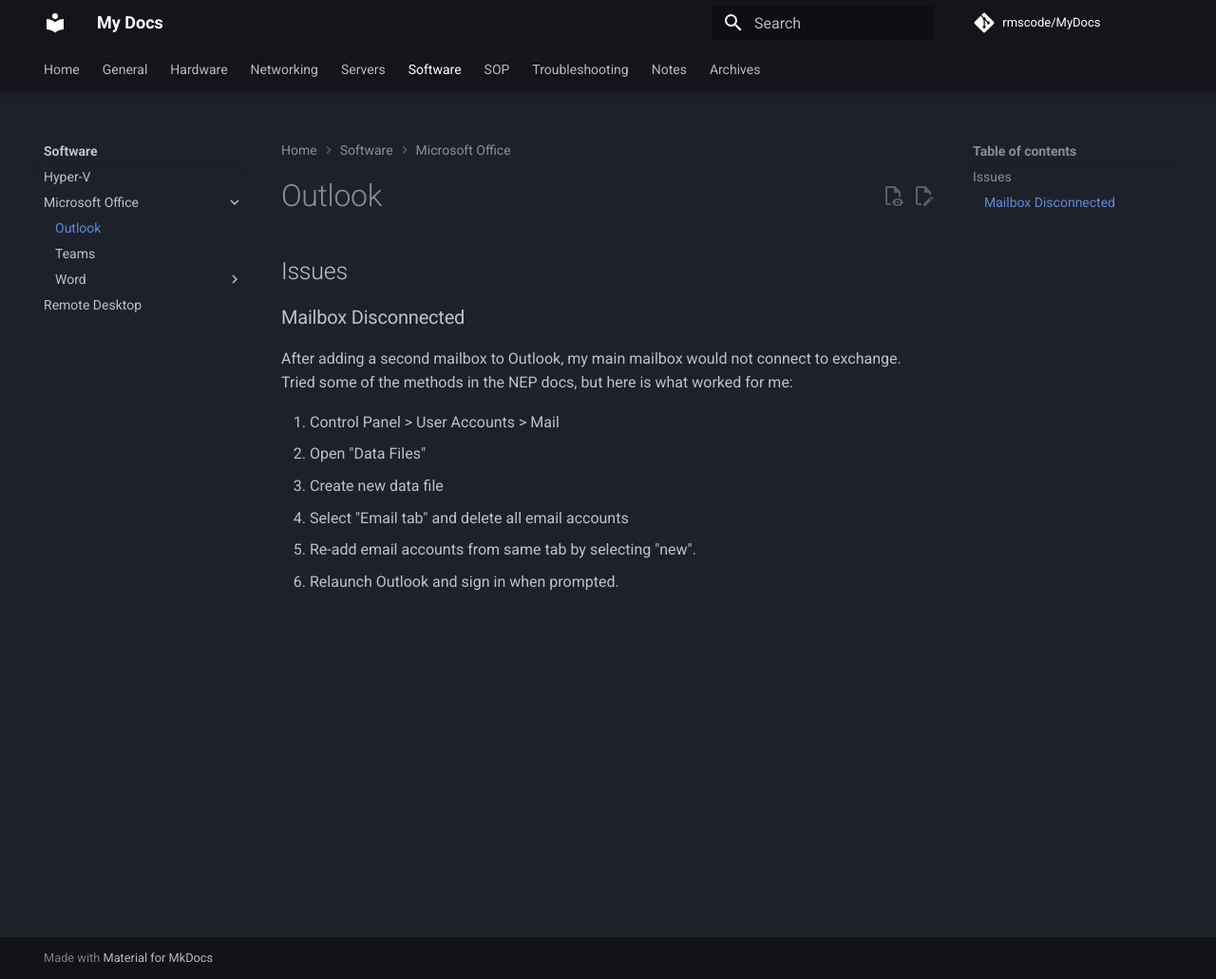
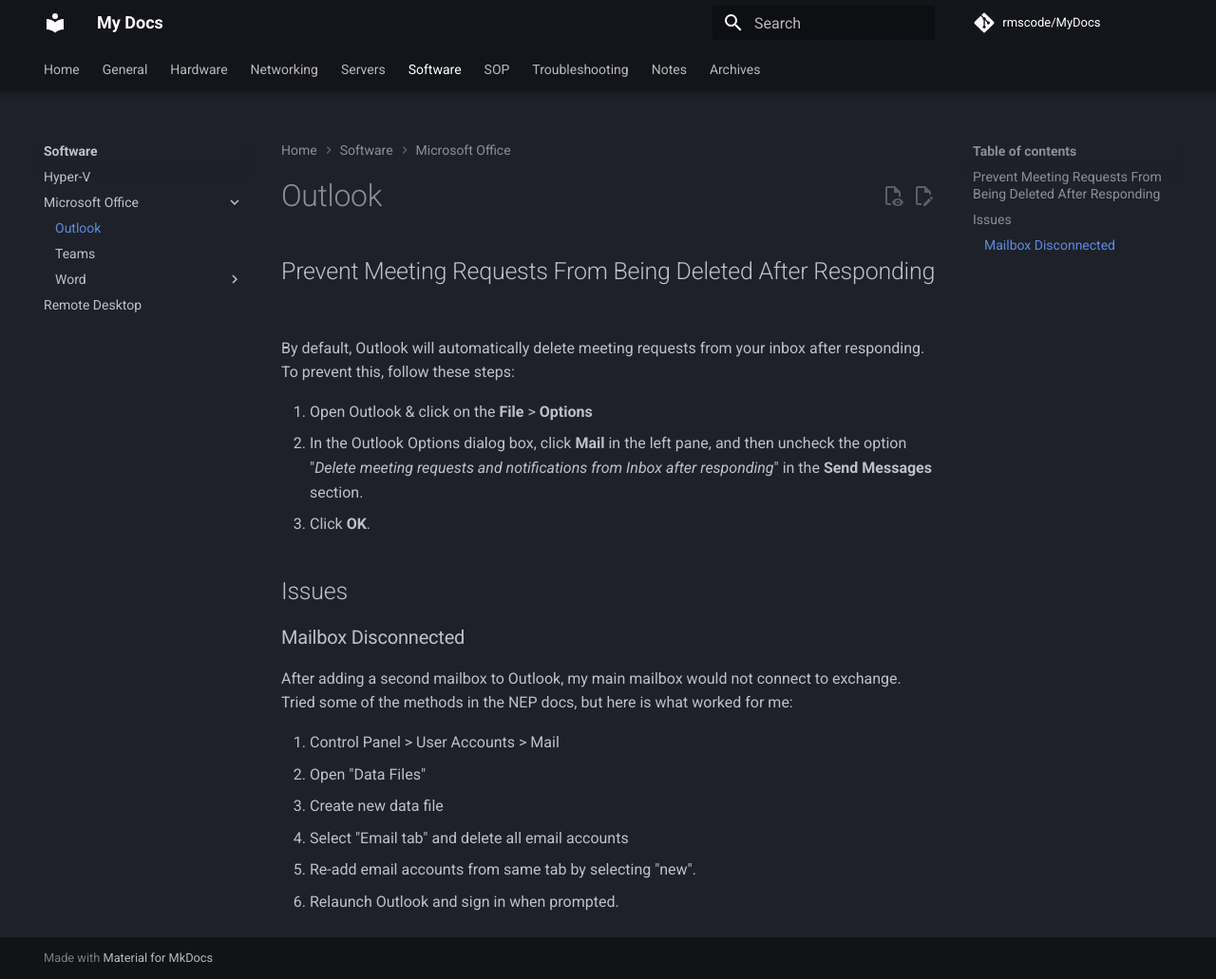
Before and after one commit to rmscode/binary-garden, an MkDocs documentation site: the page built from docs/software/microsoft-office/outlook/outlook.md, in a window 1280 px wide and 1031 px high. Shown: the whole window at 95% size. Built offline with MkDocs 1.6.1 and Material for MkDocs 9.7.7, drawn with Linux system fonts in a browser that asks for light colours; comment, search, counter and statistics services are not loaded.

Commit message:
docs: add outlook section

```diff
--- a/docs/software/microsoft-office/outlook/outlook.md
+++ b/docs/software/microsoft-office/outlook/outlook.md
@@ -1,4 +1,12 @@
 # Outlook
+
+## Prevent Meeting Requests From Being Deleted After Responding
+
+By default, Outlook will automatically delete meeting requests from your inbox after responding. To prevent this, follow these steps:
+
+1. Open Outlook & click on the **File** > **Options**
+2. In the Outlook Options dialog box, click **Mail** in the left pane, and then uncheck the option "*Delete meeting requests and notifications from Inbox after responding*" in the **Send Messages** section.
+3. Click **OK**.
 
 ## Issues
 
```
